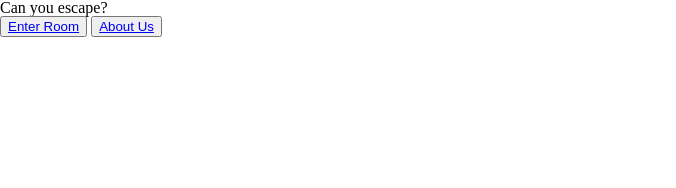
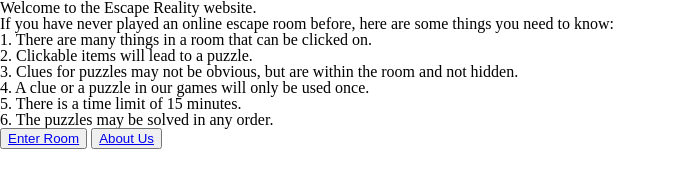
Before and after one commit to mlh6118/201EscapeRoom, a plain HTML site: page index.html in a window 1280 px wide. Shown: the whole page, without its empty margins (0-676 px from the left). Drawn offline with Linux system fonts and the light colour scheme.

Commit message:
Added instructions for the game.

```diff
--- a/index.html
+++ b/index.html
@@ -10,17 +10,29 @@
 </head>
 <body>
   <header>
-    Can you escape?
+    Welcome to the Escape Reality website.
   </header>
 
   <main>
-    <button id="enterRoom"><a href='jackInTheBox.html'>Enter Room</a></button>
+
+    <div>
+      <p>If you have never played an online escape room before, here are some things you need to know:<br>
+        1. There are many things in a room that can be clicked on.<br>
+        2. Clickable items will lead to a puzzle.<br>
+        3. Clues for puzzles may not be obvious, but are within the room and not hidden.<br>
+        4. A clue or a puzzle in our games will only be used once.<br>
+        5. There is a time limit of 15 minutes.<br>
+        6. The puzzles may be solved in any order.
+      </p>
+    </div>
+
+    <button id="enterRoom"><a href='game.html'>Enter Room</a></button>
     <button id="aboutUs"><a href='aboutUs.html'>About Us</a></button>
   </main>
 
   <footer>
 
   </footer>
-  <script src="js/app.js"></script>
+  <!-- <script src="js/app.js"></script> -->
 </body>
 </html>
```
